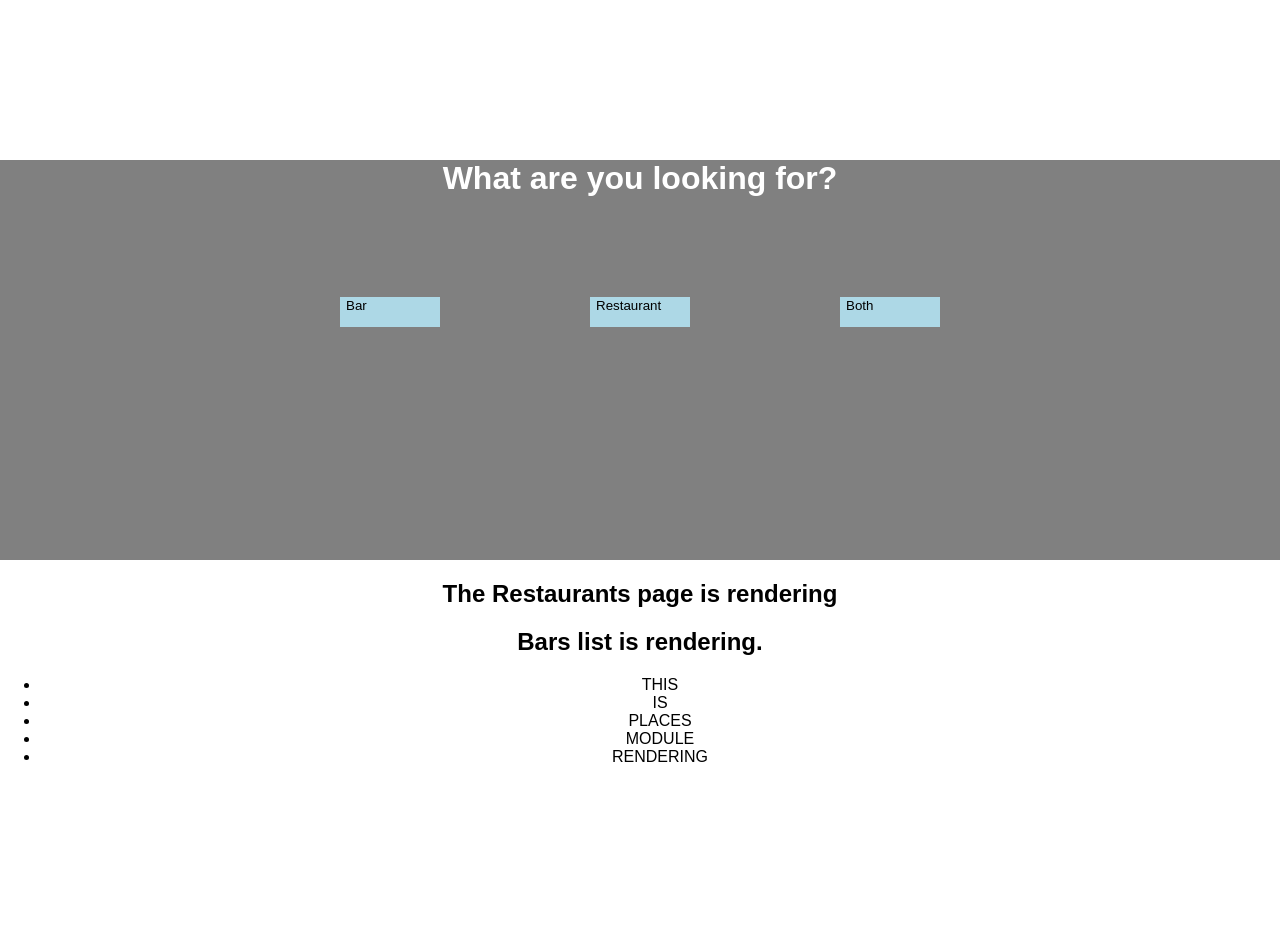
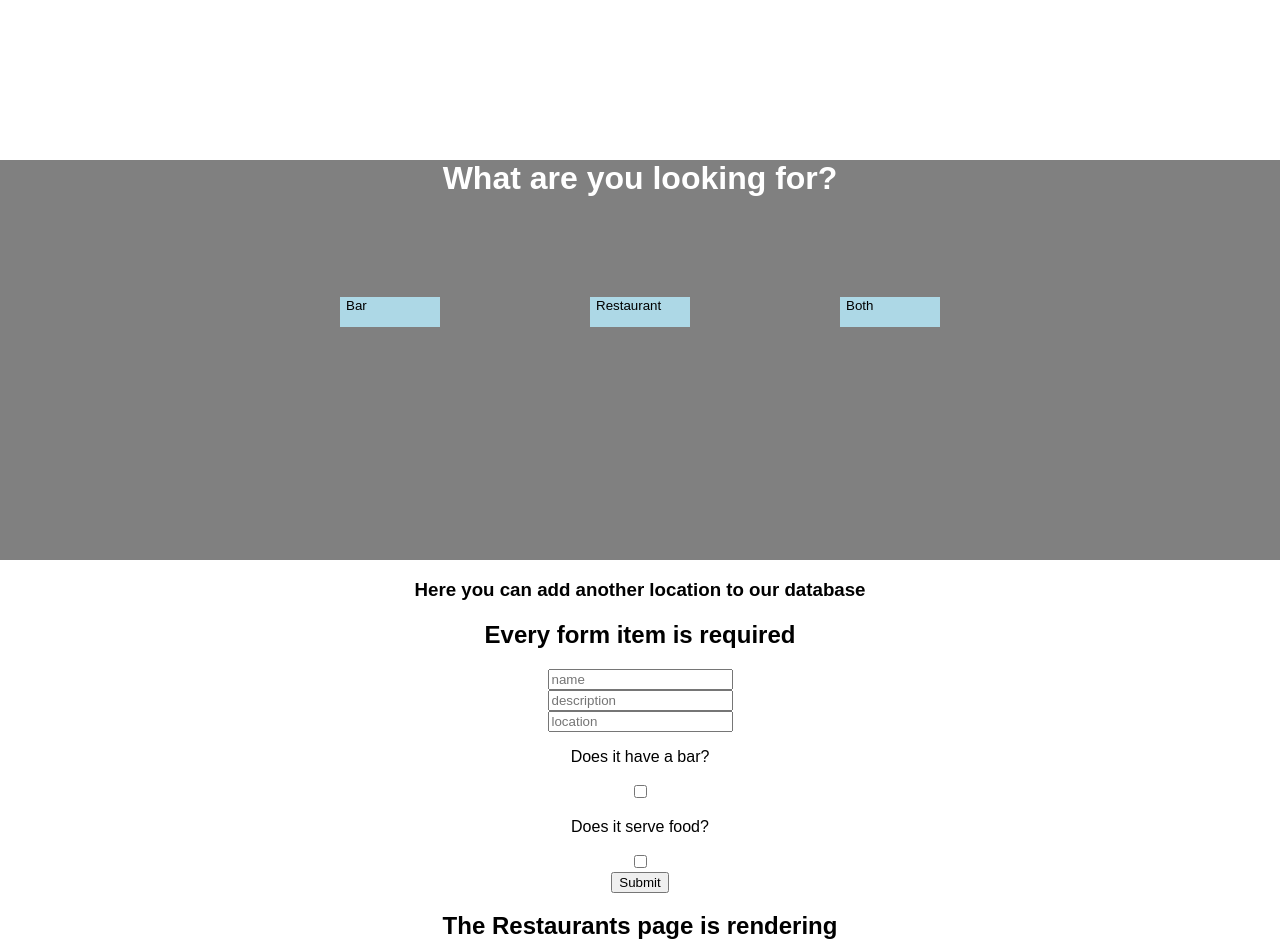
Before and after one commit to JacksonMcGrath/Eatery, a React (Create React App) app: page / in a window 1280 px wide. Shown: the top 952 px of the page. Before the commit the page ends 800 px from the top, so only its background shows below. Built offline with nearby package versions, Linux system fonts and the light colour scheme.

Commit message:
Added form for potential feature.

```diff
--- /dev/null
+++ b/src/AddForm.js
@@ -0,0 +1,31 @@
+import React, { Component } from 'react';
+
+class Places extends Component {
+    render() {
+        return (
+            <div>
+            <h3>Here you can add another location to our database</h3>
+            <h2>Every form item is required</h2>
+
+            <form>
+                <input type='text' placeholder='name' name='name' /> <br/>
+
+                <input type='text' placeholder='description' name='name' /> <br/>
+
+                <input type='text' placeholder='location' name='name' /> <br/>
+
+                <p>Does it have a bar?</p>
+                <input type='checkbox'  name='age'/>
+                <p>Does it serve food?</p>
+                <input type='checkbox' name='food'/>
+                <br/>
+                <button type='submit'>Submit</button>
+            </form>
+
+
+        </div>
+        );
+    }
+}
+
+export default Places;
--- a/src/App.js
+++ b/src/App.js
@@ -4,6 +4,7 @@ import './App.css';
 import RestaurantsList from './RestaurantList'
 import BarsList from './BarList'
 import PlacesList from  './PlaceList'
+import AddLocations from './AddForm'
 
 
 class App extends Component {
@@ -14,7 +15,9 @@ class App extends Component {
         this.state = {
 
         }
+
     }
+
 
     render() {
         return (
@@ -31,6 +34,7 @@ class App extends Component {
                         </div>
                     </div>
                 </div>
+                <AddLocations />
                 <RestaurantsList/>
                 <BarsList/>
                 <PlacesList/>
--- a/src/BarList.js
+++ b/src/BarList.js
@@ -14,7 +14,10 @@ class Bars extends Component {
     // };
 
     render() {
-        console.log("Bars list is ready");
+        // console.log("Bars list is ready");
+
+
+
         return (
             <div>
                 <h2>Bars list is rendering.</h2>
```
